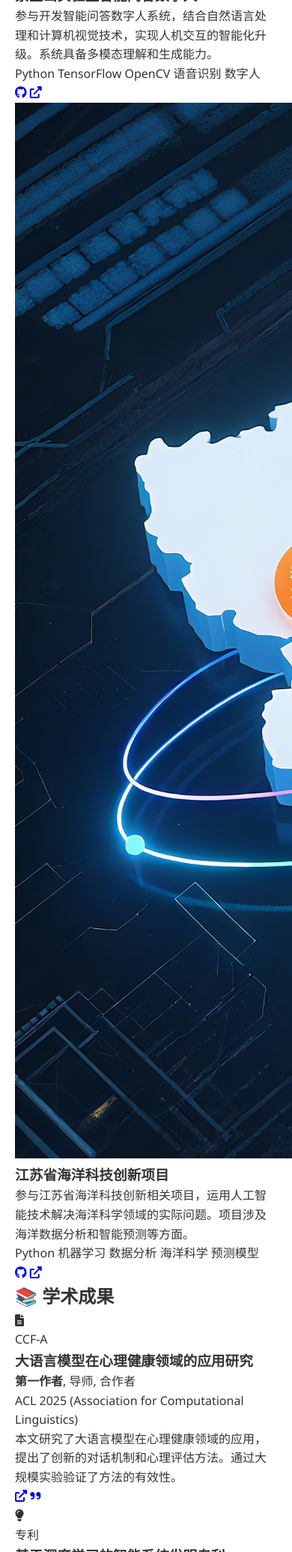
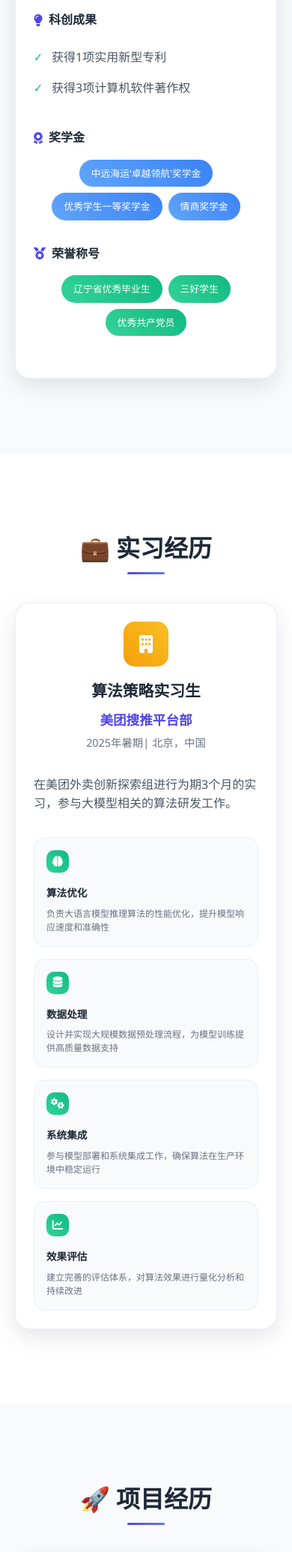
Before and after one commit to EthanHu777/EthanHu777.github.io, a PHP site: page / in a window 390 px wide; the page is wider, and only the part inside the window is pictured. Shown: the part 3131-5201 px from the top of that part at 75% size. Run offline with PHP 8.4, Linux system fonts and the light colour scheme.

Commit message:
更改样式错误

```diff
--- a/style.css
+++ b/style.css
@@ -420,6 +404,72 @@ body {
 }
 
 .education-header {
+    display: flex;
+    align-items: center;
+    gap: 1.5rem;
+    margin-bottom: 2rem;
+}
+
+.education-icon {
+    width: 60px;
+    height: 60px;
+    background: linear-gradient(45deg, #4f46e5, #667eea);
+    border-radius: 15px;
+    display: flex;
+    align-items: center;
+    justify-content: center;
+    color: white;
+    font-size: 1.5rem;
+    transition: all 0.3s ease;
+}
+
+.education-info {
+    flex: 1;
+}
+
+.education-info h3 {
+    font-size: 1.4rem;
+    color: #1f2937;
+    margin-bottom: 0.5rem;
+}
+
+.degree {
+    font-size: 1.1rem;
+    color: #4f46e5;
+    font-weight: 600;
+    margin-bottom: 0.25rem;
+}
+
+.period {
+    color: #6b7280;
+    font-size: 0.9rem;
+}
+
+.education-badge {
+    display: flex;
+    gap: 0.5rem;
+}
+
+.leader-badge,
+.graduate-badge {
+    padding: 0.5rem 1rem;
+    border-radius: 20px;
+    font-size: 0.8rem;
+    font-weight: 600;
+    background: linear-gradient(45deg, #10b981, #059669);
+    color: white;
+    transition: all 0.3s ease;
+}
+
+.education-content {
+    margin-top: 1.5rem;
+}
+
+.description {
+    color: #4b5563;
+    margin-bottom: 2rem;
+    line-height: 1.6;
+}
 
 .achievement-section {
     margin-bottom: 2rem;
@@ -471,12 +521,12 @@ body {
 }
 
 .tag.scholarship {
-    background: linear-gradient(45deg, #fbbf24, #f59e0b);
+    background: linear-gradient(45deg, #60a5fa, #3b82f6);
     color: white;
 }
 
 .tag.honor {
-    background: linear-gradient(45deg, #ef4444, #dc2626);
+    background: linear-gradient(45deg, #34d399, #10b981);
     color: white;
 }
 
@@ -498,13 +548,37 @@ body {
     border-radius: 20px;
     padding: 2.5rem;
     box-shadow: 0 10px 30px rgba(0, 0, 0, 0.1);
-    transition: all 0.3s ease;
+    transition: all 0.4s cubic-bezier(0.175, 0.885, 0.32, 1.275);
     border: 1px solid rgba(79, 70, 229, 0.1);
+    position: relative;
+    overflow: hidden;
+    cursor: pointer;
+}
+
+.experience-card::before {
+    content: '';
+    position: absolute;
+    top: 0;
+    left: -100%;
+    width: 100%;
+    height: 100%;
+    background: linear-gradient(90deg, transparent, rgba(245, 158, 11, 0.05), transparent);
+    transition: left 0.6s;
+}
+
+.experience-card:hover::before {
+    left: 100%;
 }
 
 .experience-card:hover {
-    transform: translateY(-5px);
-    box-shadow: 0 20px 40px rgba(0, 0, 0, 0.15);
+    transform: translateY(-15px) scale(1.02);
+    box-shadow: 0 25px 50px rgba(0, 0, 0, 0.2);
+    border-color: rgba(245, 158, 11, 0.3);
+}
+
+.experience-card:hover .company-logo {
+    transform: scale(1.1) rotate(-5deg);
+    box-shadow: 0 15px 30px rgba(245, 158, 11, 0.3);
 }
 
 .experience-header {
@@ -539,17 +614,61 @@ body {
     margin-bottom: 0.25rem;
 }
 
-.achievements h4 {
-    color: #1f2937;
-    margin-bottom: 1rem;
+/* 工作任务卡片样式 */
+.work-tasks-cards {
+    display: grid;
+    grid-template-columns: repeat(auto-fit, minmax(250px, 1fr));
+    gap: 1.5rem;
+    margin-top: 2rem;
+}
+
+.task-card {
+    background: #f8fafc;
+    border-radius: 15px;
+    padding: 1.5rem;
+    border: 1px solid rgba(96, 165, 250, 0.1);
+    transition: all 0.3s ease;
+    cursor: pointer;
+}
+
+.task-card:hover {
+    transform: translateY(-5px);
+    box-shadow: 0 10px 25px rgba(0, 0, 0, 0.1);
+    border-color: rgba(96, 165, 250, 0.3);
+}
+
+.task-card-icon {
+    width: 40px;
+    height: 40px;
+    background: linear-gradient(45deg, #34d399, #10b981);
+    border-radius: 10px;
     display: flex;
     align-items: center;
-    background: linear-gradient(45deg, #fbbf24, #f59e0b);
+    justify-content: center;
+    color: white;
+    font-size: 1.1rem;
+    margin-bottom: 1rem;
+    transition: all 0.3s ease;
 }
 
-.achievements h4 i {
-    color: #fbbf24;
-    background: linear-gradient(45deg, #ef4444, #dc2626);
+.task-card:hover .task-card-icon {
+    transform: scale(1.1);
+    box-shadow: 0 5px 15px rgba(52, 211, 153, 0.3);
+}
+
+.task-card-content h5 {
+    color: #1f2937;
+    font-size: 1rem;
+    margin-bottom: 0.5rem;
+    font-weight: 600;
+}
+
+.task-card-content p {
+    color: #6b7280;
+    font-size: 0.9rem;
+    line-height: 1.5;
+    margin: 0;
+}
 
 /* 项目区域 */
 .projects {
@@ -569,17 +688,115 @@ body {
     border-radius: 20px;
     overflow: hidden;
     box-shadow: 0 10px 30px rgba(0, 0, 0, 0.1);
-    transition: all 0.3s ease;
+    transition: all 0.4s cubic-bezier(0.175, 0.885, 0.32, 1.275);
     border: 1px solid rgba(79, 70, 229, 0.1);
-    transition: all 0.3s ease;
-
+    position: relative;
+    cursor: pointer;
 }
 
+.project-card::after {
+    content: '';
+    position: absolute;
+    top: 0;
+    left: 0;
+    right: 0;
+    bottom: 0;
+    background: linear-gradient(45deg, transparent, rgba(79, 70, 229, 0.05), transparent);
+    opacity: 0;
+    transition: opacity 0.4s ease;
+    pointer-events: none;
 }
-    border-radius: 20px;
-    box-shadow: 0 20px 40px rgba(0, 0, 0, 0.15);
-    border: 1px solid rgba(79, 70, 229, 0.1);
+
+.project-card:hover::after {
+    opacity: 1;
 }
+
+.project-card:hover {
+    transform: translateY(-20px) scale(1.03);
+    box-shadow: 0 30px 60px rgba(0, 0, 0, 0.2);
+    border-color: rgba(79, 70, 229, 0.3);
+}
+
+.project-image {
+    height: 200px;
+    overflow: hidden;
+}
+
+.project-image img {
+    width: 100%;
+    height: 100%;
+    object-fit: cover;
+    transition: transform 0.3s ease;
+}
+
+.project-card:hover .project-image img {
+    transform: scale(1.1);
+}
+
+.project-content {
+    padding: 2rem;
+}
+
+.project-content h3 {
+    font-size: 1.3rem;
+    color: #1f2937;
+    margin-bottom: 1rem;
+}
+
+.project-content p {
+    color: #6b7280;
+    line-height: 1.6;
+    margin-bottom: 1.5rem;
+}
+
+.project-tech {
+    display: flex;
+    flex-wrap: wrap;
+    gap: 0.5rem;
+    margin-bottom: 1.5rem;
+}
+
+.project-tech span {
+    background: linear-gradient(45deg, #e5e7eb, #f3f4f6);
+    color: #374151;
+    padding: 0.4rem 0.8rem;
+    border-radius: 15px;
+    font-size: 0.8rem;
+    font-weight: 500;
+}
+
+.project-links {
+    display: flex;
+    gap: 1rem;
+}
+
+.btn-link {
+    display: inline-flex;
+    align-items: center;
+    justify-content: center;
+    width: 40px;
+    height: 40px;
+    background: linear-gradient(45deg, #4f46e5, #667eea);
+    color: white;
+    border-radius: 50%;
+    text-decoration: none;
+    transition: all 0.3s ease;
+}
+
+.btn-link:hover {
+    transform: translateY(-2px);
+    box-shadow: 0 5px 15px rgba(79, 70, 229, 0.3);
+}
+
+/* 学术成果区域 */
+.publications {
+    padding: 100px 0;
+    background: white;
+}
+
+.publications-grid {
+    display: grid;
+    grid-template-columns: repeat(auto-fit, minmax(400px, 1fr));
     gap: 2rem;
     margin-top: 3rem;
 }
@@ -589,13 +806,32 @@ body {
     border-radius: 20px;
     padding: 2.5rem;
     box-shadow: 0 10px 30px rgba(0, 0, 0, 0.1);
-    transition: all 0.3s ease;
+    transition: all 0.4s cubic-bezier(0.175, 0.885, 0.32, 1.275);
     border: 1px solid rgba(79, 70, 229, 0.1);
+    position: relative;
+    overflow: hidden;
+    cursor: pointer;
+}
+
+.publication-card::before {
+    content: '';
+    position: absolute;
+    top: 0;
+    left: -100%;
+    width: 100%;
+    height: 100%;
+    background: linear-gradient(90deg, transparent, rgba(79, 70, 229, 0.05), transparent);
+    transition: left 0.6s;
+}
+
+.publication-card:hover::before {
+    left: 100%;
 }
 
 .publication-card:hover {
-    transform: translateY(-5px);
-    box-shadow: 0 20px 40px rgba(0, 0, 0, 0.15);
+    transform: translateY(-15px) scale(1.02);
+    box-shadow: 0 25px 50px rgba(0, 0, 0, 0.2);
+    border-color: rgba(79, 70, 229, 0.3);
 }
 
 .publication-card:hover .publication-icon {
@@ -642,13 +880,30 @@ body {
 
 .patent-badge {
     background: linear-gradient(45deg, #10b981, #059669);
-    transition: all 0.3s ease;
+    color: white;
 }
+
+.publication-content h3 {
     font-size: 1.2rem;
     color: #1f2937;
+    margin-bottom: 1rem;
+}
+
+.authors {
     color: #6b7280;
-    transform: translateY(-10px);
-    box-shadow: 0 25px 50px rgba(0, 0, 0, 0.15);
+    margin-bottom: 0.5rem;
+}
+
+.venue {
+    color: #4f46e5;
+    font-weight: 600;
+    margin-bottom: 1rem;
+}
+
+.abstract {
+    color: #6b7280;
+    line-height: 1.6;
+    margin-bottom: 1.5rem;
 }
 
 .publication-links {
@@ -950,6 +1256,29 @@ body {
         padding: 1.5rem;
     }
 
+    .work-tasks-cards {
+        grid-template-columns: 1fr;
+        gap: 1rem;
+    }
+
+    .task-card {
+        padding: 1rem;
+    }
+
+    .task-card-icon {
+        width: 30px;
+        height: 30px;
+        font-size: 0.9rem;
+    }
+
+    .task-card-content h5 {
+        font-size: 0.85rem;
+    }
+
+    .task-card-content p {
+        font-size: 0.75rem;
+    }
+
     .info-cards-container {
         grid-template-columns: 1fr;
         gap: 1rem;
```
Also changed, not shown: other parts of style.css (+97 -59 lines).
